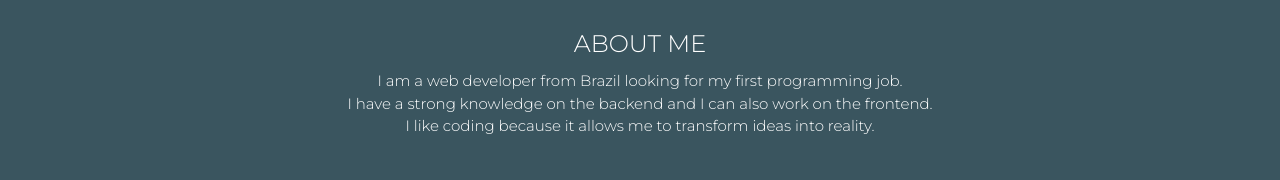
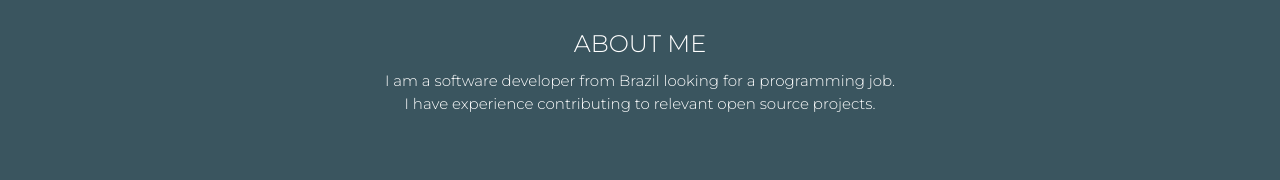
Before and after one commit to patrickReiis/Portfolio, a Vue app in the folder frontend/: page /#/home in a window 1280 px wide. Shown: the part 206-386 px from the top of the page. Built offline with nearby package versions, Linux system fonts and the light colour scheme; a web font is replaced by a local one.

Commit message:
chore: better about me section description

```diff
--- a/frontend/src/Home.vue
+++ b/frontend/src/Home.vue
@@ -24,13 +24,9 @@ postsResolve();
     <h2 class="title">ABOUT ME</h2>
     <div class="about-me-content">
       <p>
-        I am a web developer from Brazil looking for my first programming job.
+        I am a software developer from Brazil looking for a programming job.
       </p>
-      <p>
-        I have a strong knowledge on the backend and I can also work on the
-        frontend.
-      </p>
-      <p>I like coding because it allows me to transform ideas into reality.</p>
+      <p>I have experience contributing to relevant open source projects.</p>
     </div>
   </header>
 
```
